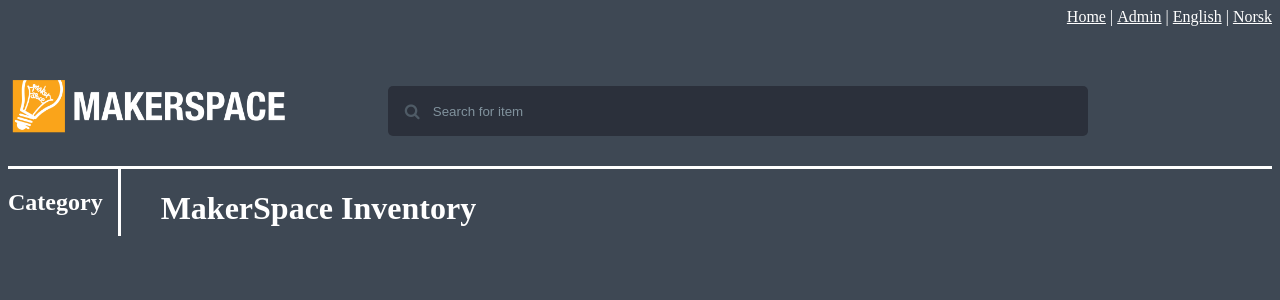
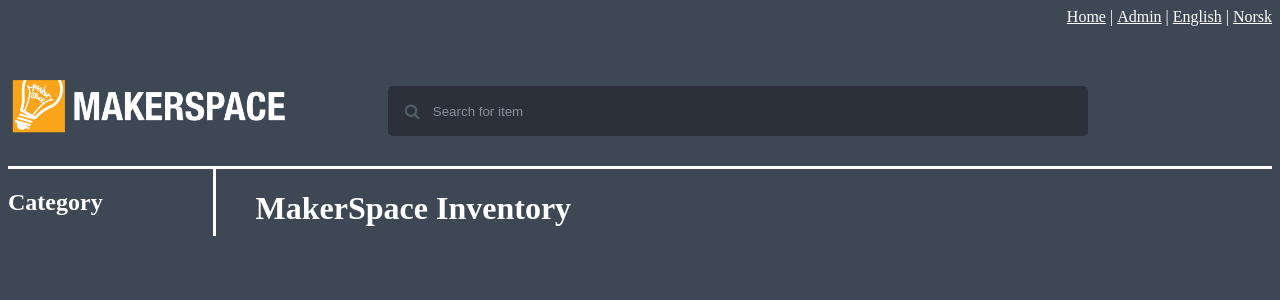
Before and after one commit to MakerManagement/mms-website, a PHP site: page / in a window 1280 px wide. Shown: the top 300 px of the page. Run offline with PHP 8.4, Linux system fonts and the light colour scheme; some libraries are stand-ins or nearby versions.

```diff
--- a/sources/css/main.css
+++ b/sources/css/main.css
@@ -144,12 +144,17 @@ Edge support
     width: 75%;
 }
 
+#main-body li{
+
+}
+
 #aside-box{
     float: left;
     display: block;
     margin-right: 40px;
     border-right: solid;
     padding-right: 15px;
+    width: 15%;
 }
 
 #aside-box a{
```
